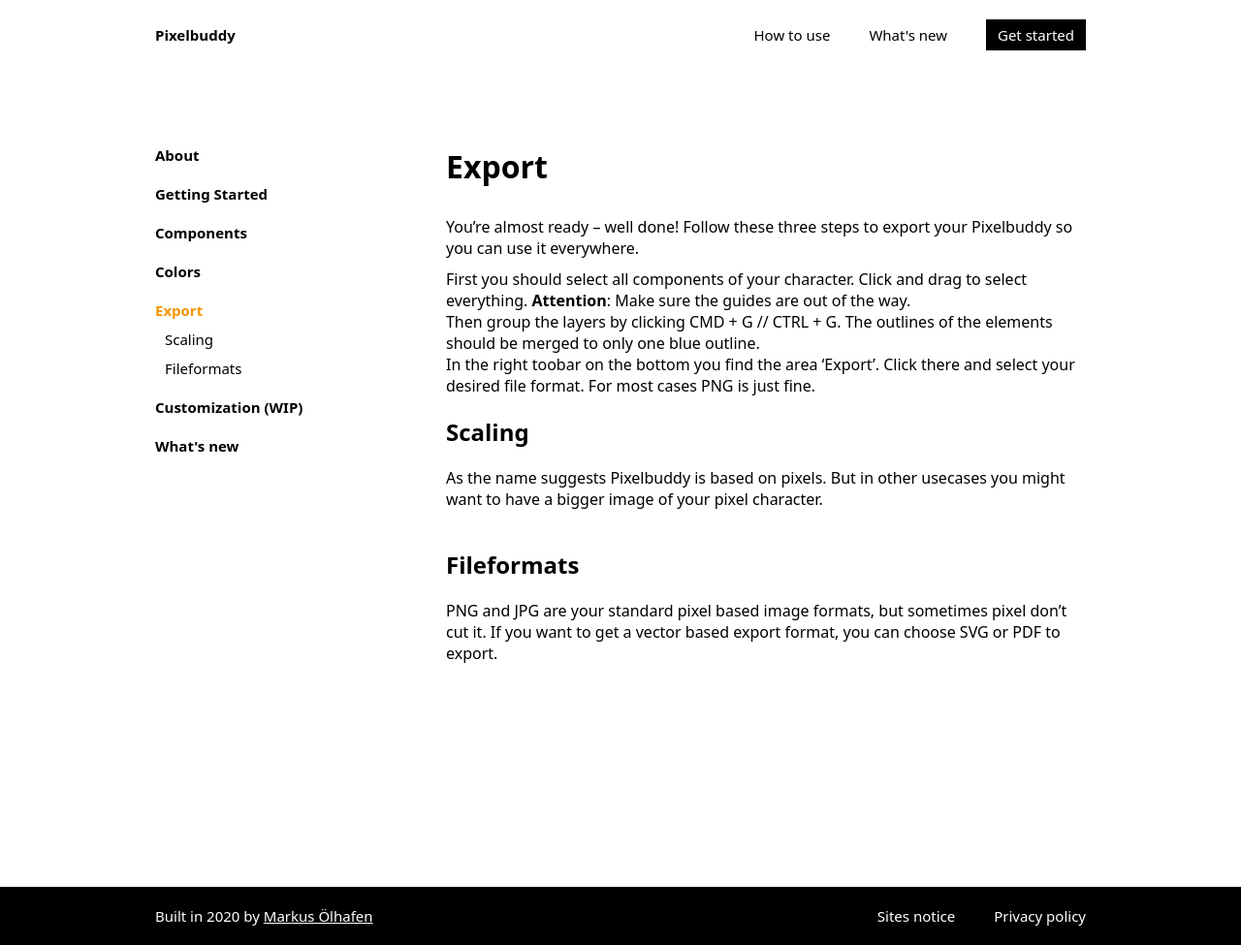
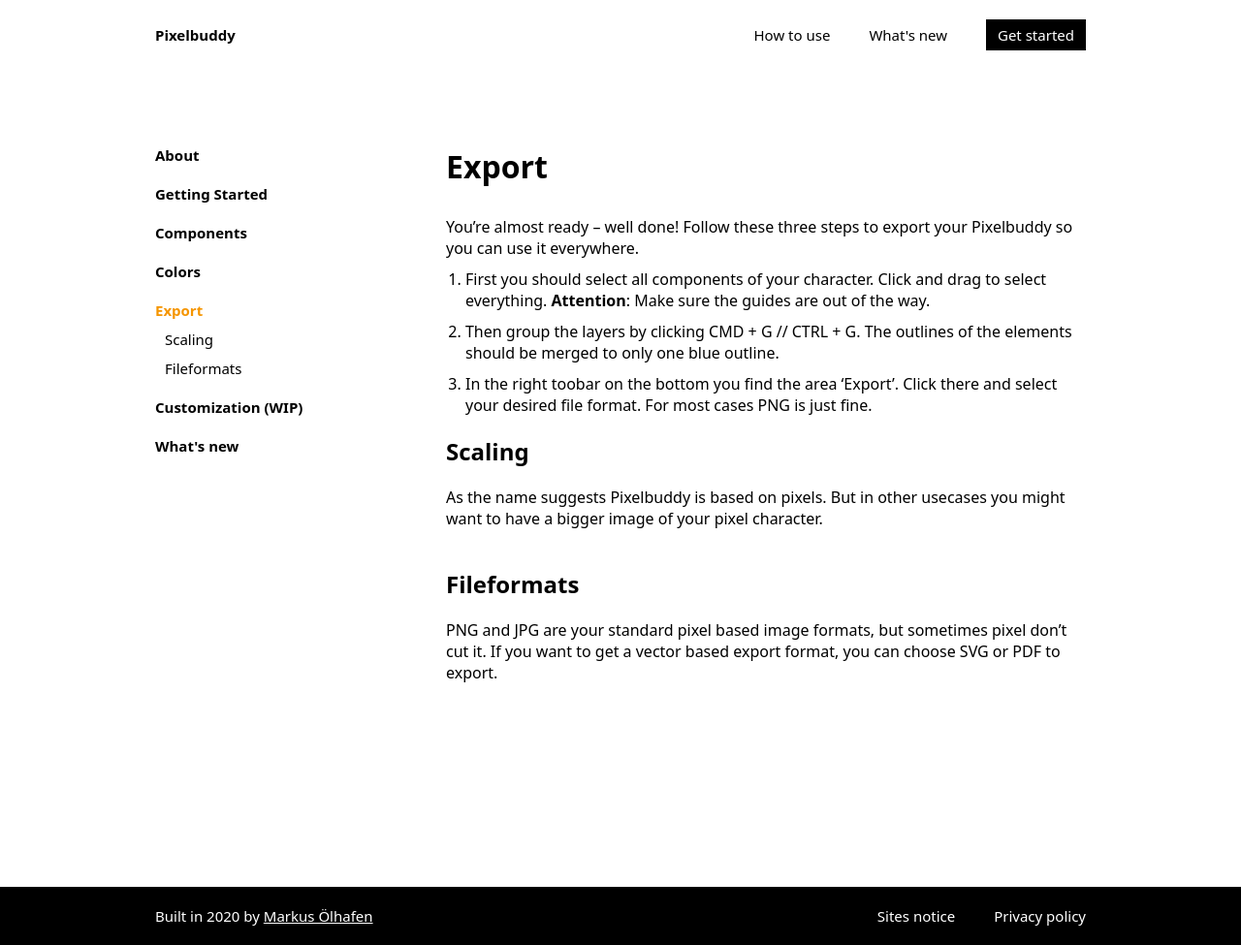
Before and after one commit to markusoelhafen/pixelbuddy, a Jekyll site: the page built from _guides/export.md, in a window 1280 px wide and 975 px high. Shown: the whole window at 97% size. Built offline with Jekyll 4.4.1, drawn with Linux system fonts in a browser that asks for light colours; the table of contents is made by our own code.

Commit message:
update guide stylings, lists

```diff
--- a/assets/css/style.css
+++ b/assets/css/style.css
@@ -293,6 +293,16 @@
     margin-top: 30px; }
   .guides p > a {
     color: #F59500; }
+  .guides ol, .guides ul {
+    font-weight: 300;
+    padding-left: 20px;
+    margin-bottom: 20px; }
+    .guides ol li, .guides ul li {
+      margin-bottom: 10px; }
+  .guides ol li {
+    list-style: decimal; }
+  .guides ul li {
+    list-style: disc; }
   .guides img {
     border: 3px solid black;
     box-shadow: 3px 3px 0 0 black;
```
Also changed, not shown: assets/css/_guides.scss (+18 -0 lines).
